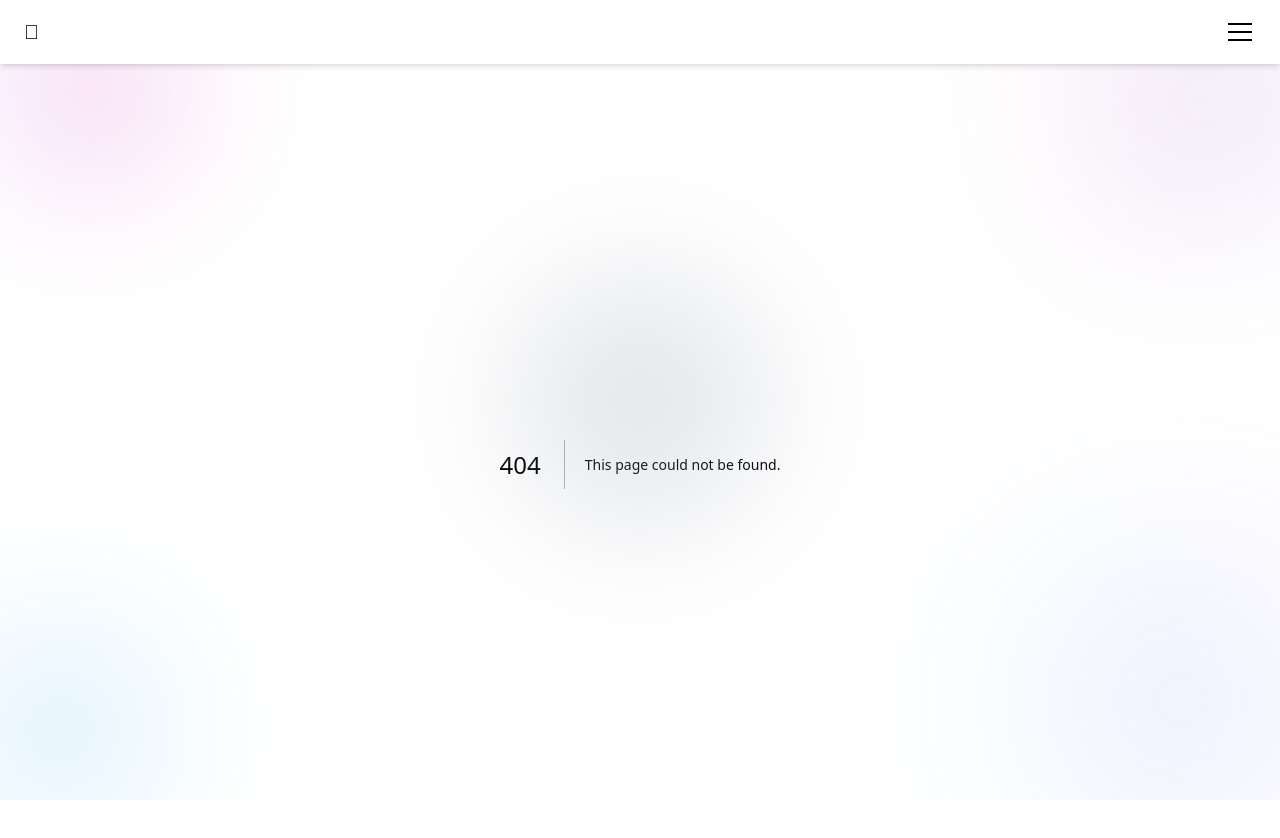
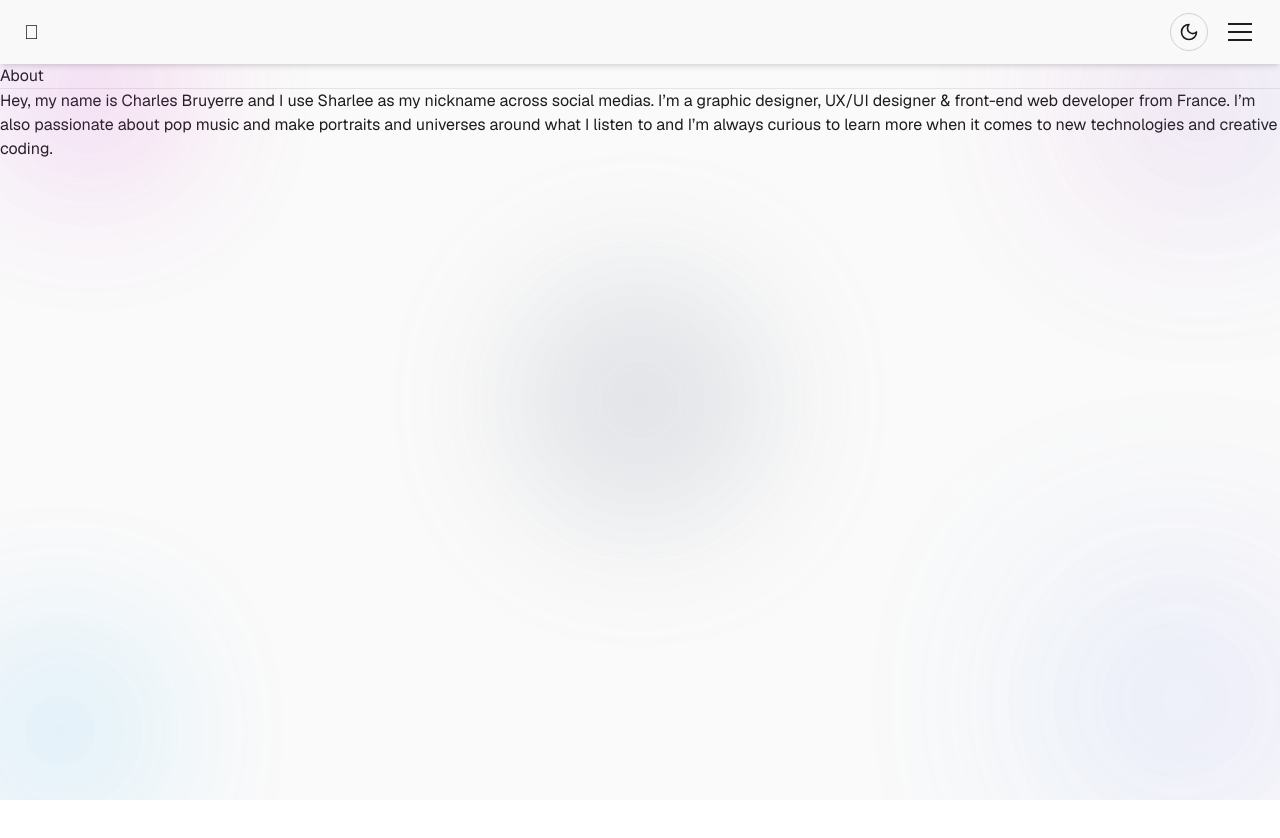
Before and after one commit to Yehtetaung158/my-portfolio, a Next.js app: page /about in a window 1280 px wide. Before the commit this address had no page. Shown: the top 838 px of the page. After the commit the page ends 800 px from the top, so only its background shows below. Built offline with nearby package versions, Linux system fonts and the light colour scheme.

Commit message:
about-page-start

```diff
--- /dev/null
+++ b/app/about/page.tsx
@@ -0,0 +1,23 @@
+import React from "react";
+
+const AboutPage = () => {
+  return (
+    <div>
+      <div>
+        <h1>About</h1>
+        <hr />
+        <p>
+          Hey, my name is Charles Bruyerre and I use Sharlee as my nickname
+          across social medias. I’m a graphic designer, UX/UI designer &
+          front-end web developer from France. I’m also passionate about pop
+          music and make portraits and universes around what I listen to and I’m
+          always curious to learn more when it comes to new technologies and
+          creative coding.
+        </p>
+      </div>
+    <img src="" alt="" />
+    </div>
+  );
+};
+
+export default AboutPage;
--- /dev/null
+++ b/app/contact/page.tsx
@@ -0,0 +1,9 @@
+import React from 'react'
+
+const ContactPage = () => {
+  return (
+    <div>ContactPage</div>
+  )
+}
+
+export default ContactPage
--- a/app/layout.tsx
+++ b/app/layout.tsx
@@ -1,22 +1,26 @@
+import { ThemeProvider } from "next-themes";
 import type { Metadata } from "next";
-import { Geist, Geist_Mono, Poppins, Roboto } from "next/font/google";
+import { Geist, Geist_Mono, Poppins } from "next/font/google";
 import localFont from "next/font/local";
 import NavBar from "@/components/nav/navBar";
 import { Toaster } from "@/components/ui/sonner";
 import "./globals.css";
 import MouseBlobs from "@/components/MouseBlobs";
-const geistSans = Geist({
-  variable: "--font-geist-sans",
-  subsets: ["latin"],
-});
 
+// Font setup
+const geistSans = Geist({ variable: "--font-geist-sans", subsets: ["latin"] });
 const geistMono = Geist_Mono({
   variable: "--font-geist-mono",
   subsets: ["latin"],
 });
+const poppins = Poppins({
+  weight: ["400", "700"],
+  subsets: ["latin"],
+  variable: "--font-poppins",
+});
 
-export const tagesschrift = localFont({
-  src: "../public/fonts/Tagesschrift-Regular.ttf", // path ကိုသေချာကြည့်
+const tagesschrift = localFont({
+  src: "../public/fonts/Tagesschrift-Regular.ttf",
   variable: "--font-tagesschrift",
   display: "swap",
 });
@@ -27,12 +31,6 @@ const AlumniSansInlineOne = localFont({
   display: "swap",
 });
 
-const poppins = Poppins({
-  weight: ["400", "700"],
-  subsets: ["latin"],
-  variable: "--font-poppins",
-});
-
 export const metadata: Metadata = {
   title: "Create Next App",
   description: "Generated by create next app",
@@ -40,25 +38,25 @@ export const metadata: Metadata = {
 
 export default function RootLayout({
   children,
-}: Readonly<{
+}: {
   children: React.ReactNode;
-}>) {
+}) {
   return (
     <html
       lang="en"
-      className={`${poppins.variable} ${geistSans.variable} ${geistMono.variable} ${tagesschrift.variable}  ${AlumniSansInlineOne.variable} `}
-      style={{ filter: "invert(0)" }}
+      className={`${poppins.variable} ${geistSans.variable} ${geistMono.variable} ${tagesschrift.variable} ${AlumniSansInlineOne.variable}`}
     >
       <body>
-        <main className="relative flex min-h-screen flex-col items-center justify-between bg-white overflow-hidden">
+        <ThemeProvider attribute="class" defaultTheme="system" enableSystem>
+          <main className="relative flex min-h-screen flex-col items-center justify-between bg-[#F9F9F9]/80 dark:bg-[#1D1D1F]/80 backdrop-blur-lg text-[#1D1D1F] dark:text-[#F9F9F9] overflow-hidden">
             <div className="relative z-30 w-full max-w-[1280px]">
               <NavBar />
               <MouseBlobs />
               {children}
             </div>
-
             <Toaster position="top-center" richColors closeButton />
           </main>
+        </ThemeProvider>
       </body>
     </html>
   );
--- /dev/null
+++ b/app/project/page.tsx
@@ -0,0 +1,9 @@
+import React from 'react'
+
+const ProjectPage = () => {
+  return (
+    <div>ProjectPage</div>
+  )
+}
+
+export default ProjectPage
--- a/components/nav/AppleStyleDrawer.tsx
+++ b/components/nav/AppleStyleDrawer.tsx
@@ -1,65 +1,51 @@
-'use client';
+"use client";
 
-import { useState } from 'react';
-import { AnimatePresence, motion } from 'framer-motion';
-import clsx from 'clsx';
+import clsx from "clsx";
+import ThemeToggleButton from "./ThemeToggleButton";
+import { useStore } from "@/store/store";
+import DrawerPanel from "./DrawerPanel";
 
 export default function AppleTopNavWithButton() {
-  const [open, setOpen] = useState(false);
+ const open = useStore((state) => state.open)
+   const setOpen = useStore((state) => state.setOpen)
 
   return (
     <>
-      {/* Top Navigation Bar */}
-      <div className="fixed top-0 left-0 w-full h-16 bg-white text-black flex items-center justify-between px-6 z-50 shadow-md">
+      <div className="fixed top-0 left-0 w-full h-16 bg-[#F9F9F9] dark:bg-[#1D1D1F] text-[#1D1D1F] dark:text-[#F9F9F9] flex items-center justify-between px-6 z-50 shadow-md">
         <span className="text-xl font-semibold"></span>
 
-        {/* Custom Apple-style Button */}
+        <div className="flex gap-4 justify-center items-center">
+          <ThemeToggleButton />
           <button
-          onClick={() => setOpen(!open)}
+            onClick={() => setOpen()}
             aria-label="Toggle menu"
             className="relative w-8 h-8 flex items-center justify-center group z-50"
           >
             <span
               className={clsx(
-              'absolute w-6 h-0.5 bg-black transform transition-all duration-300',
-              open ? 'rotate-45 translate-y-0' : '-translate-y-2'
+                "absolute w-6 h-0.5 bg-[#1D1D1F] dark:bg-[#F9F9F9] transform transition-all duration-300",
+                open ? "rotate-45 translate-y-0" : "-translate-y-2"
               )}
             />
             <span
               className={clsx(
-              'absolute w-6 h-0.5 bg-black transition-all duration-300',
-              open ? 'opacity-0' : 'opacity-100'
+                "absolute w-6 h-0.5 bg-[#1D1D1F] dark:bg-[#F9F9F9] transition-all duration-300",
+                open ? "opacity-0" : "opacity-100"
               )}
             />
             <span
               className={clsx(
-              'absolute w-6 h-0.5 bg-black transform transition-all duration-300',
-              open ? '-rotate-45 translate-y-0' : 'translate-y-2'
+                "absolute w-6 h-0.5 bg-[#1D1D1F] dark:bg-[#F9F9F9] transform transition-all duration-300",
+                open ? "-rotate-45 translate-y-0" : "translate-y-2"
               )}
             />
           </button>
         </div>
+      </div>
 
       {/* Top-down Drawer Panel */}
-      <AnimatePresence>
-        {open && (
-          <motion.div
-            key="drawer"
-            initial={{ y: '-100%' }}
-            animate={{ y: 0 }}
-            exit={{ y: '-100%' }}
-            transition={{ type: 'spring', stiffness: 300, damping: 28 }}
-            className="fixed top-0 left-0 w-full h-full bg-white text-black z-40"
-          >
-            <div className="flex flex-col items-center justify-center h-full text-2xl font-light space-y-6">
-              <a href="#" onClick={() => setOpen(false)}>Home</a>
-              <a href="#" onClick={() => setOpen(false)}>projects</a>
-              <a href="#" onClick={() => setOpen(false)}>About</a>
-              <a href="#" onClick={() => setOpen(false)}>Contact</a>
-            </div>
-          </motion.div>
-        )}
-      </AnimatePresence>
+      <DrawerPanel/>
+
     </>
   );
 }
--- /dev/null
+++ b/components/nav/DrawerPanel.tsx
@@ -0,0 +1,42 @@
+"use client";
+
+import React from 'react'
+import { AnimatePresence, motion } from "framer-motion";
+import Link from "next/link";
+import { useStore } from '@/store/store';
+
+const DrawerPanel = () => {
+    const open = useStore((state) => state.open)
+      const setOpen = useStore((state) => state.setOpen)
+  return (
+    <AnimatePresence>
+    {open && (
+      <motion.div
+        key="drawer"
+        initial={{ y: "-100%" }}
+        animate={{ y: 0 }}
+        exit={{ y: "-100%" }}
+        transition={{ type: "spring", stiffness: 300, damping: 28 }}
+        className="fixed top-0 left-0 w-full h-full bg-[#F9F9F9] dark:bg-[#1D1D1F] text-[#1D1D1F] dark:text-[#F9F9F9] z-40"
+      >
+        <div className="flex flex-col items-center justify-center h-full text-2xl font-light space-y-6">
+          <Link href="/" onClick={() => setOpen()}>
+            Home
+          </Link>
+          <Link href="/project" onClick={() => setOpen()}>
+            Projects
+          </Link>
+          <Link href="/about" onClick={() => setOpen()}>
+            About
+          </Link>
+          <Link href="/contact" onClick={() => setOpen()}>
+            Contact
+          </Link>
+        </div>
+      </motion.div>
+    )}
+  </AnimatePresence>
+  )
+}
+
+export default DrawerPanel
--- /dev/null
+++ b/components/nav/ThemeToggleButton.tsx
@@ -0,0 +1,33 @@
+'use client'
+
+import { useEffect } from 'react'
+import { Moon, Sun } from 'lucide-react'
+import { useStore } from '@/store/store'
+
+export default function ThemeToggleButton() {
+  const isDark = useStore((state) => state.isDark)
+  const setIsDark = useStore((state) => state.setIsDark)
+
+  useEffect(() => {
+    const html = document.documentElement
+    if (isDark) {
+      html.classList.add('dark')
+    } else {
+      html.classList.remove('dark')
+    }
+  }, [isDark])
+
+  return (
+    <button
+      onClick={setIsDark}
+      className="p-2 rounded-full border border-[#D1D1D6] dark:border-[#3A3A3C] bg-[#F9F9F9] dark:bg-[#1D1D1F] transition-all duration-300 hover:scale-105 hover:shadow-md"
+      aria-label="Toggle theme"
+    >
+      {isDark ? (
+        <Sun className="w-5 h-5 text-[#F9F9F9] transition-transform duration-300" />
+      ) : (
+        <Moon className="w-5 h-5 text-[#1D1D1F] transition-transform duration-300" />
+      )}
+    </button>
+  )
+}
--- a/components/nav/navBar.tsx
+++ b/components/nav/navBar.tsx
@@ -10,7 +10,6 @@ const NavBar = () => {
         <Logo />
       </div>
       <div className=" flex gap-4">
-        <div className=" font-cal-sans-regular">Theme</div>
         <div>
           <AppleStyleDrawer/>
         </div>
--- a/package.json
+++ b/package.json
@@ -34,7 +34,8 @@
     "react-hook-form": "^7.56.1",
     "sonner": "^2.0.3",
     "tailwind-merge": "^3.2.0",
-    "zod": "^3.24.3"
+    "zod": "^3.24.3",
+    "zustand": "^5.0.4"
   },
   "devDependencies": {
     "@tailwindcss/postcss": "^4",
--- /dev/null
+++ b/store/store.ts
@@ -0,0 +1,15 @@
+import { create } from "zustand";
+
+type Store = {
+  isDark: boolean;
+  setIsDark: () => void;
+  open: boolean;
+  setOpen: () => void;
+};
+
+export const useStore = create<Store>((set, get) => ({
+  isDark: false,
+  open: false,
+  setIsDark: () => set({ isDark: !get().isDark }),
+  setOpen: () => set({ open: !get().open }),
+}));
--- /dev/null
+++ b/tailwind.config.ts
@@ -0,0 +1,19 @@
+module.exports = {
+    darkMode: 'class', // Enables class-based dark mode
+    content: [
+      "./pages/**/*.{js,ts,jsx,tsx,mdx}",
+      "./components/**/*.{js,ts,jsx,tsx,mdx}",
+      "./app/**/*.{js,ts,jsx,tsx,mdx}",
+    ],
+    theme: {
+      extend: {
+        colors: { // Use 'colors' instead of 'color'
+          customColor: "#ff6347", // Add your custom color here
+        },
+      },
+    },
+    plugins: [
+      require("tailwindcss-animate"), // Animation plugin
+      require("@tailwindcss/typography"), // Typography plugin
+    ],
+  };
```
Also changed, not shown: 2 other files (tests, documents, lock files or other folders). Lines whose indentation alone changed are shown as unchanged.
